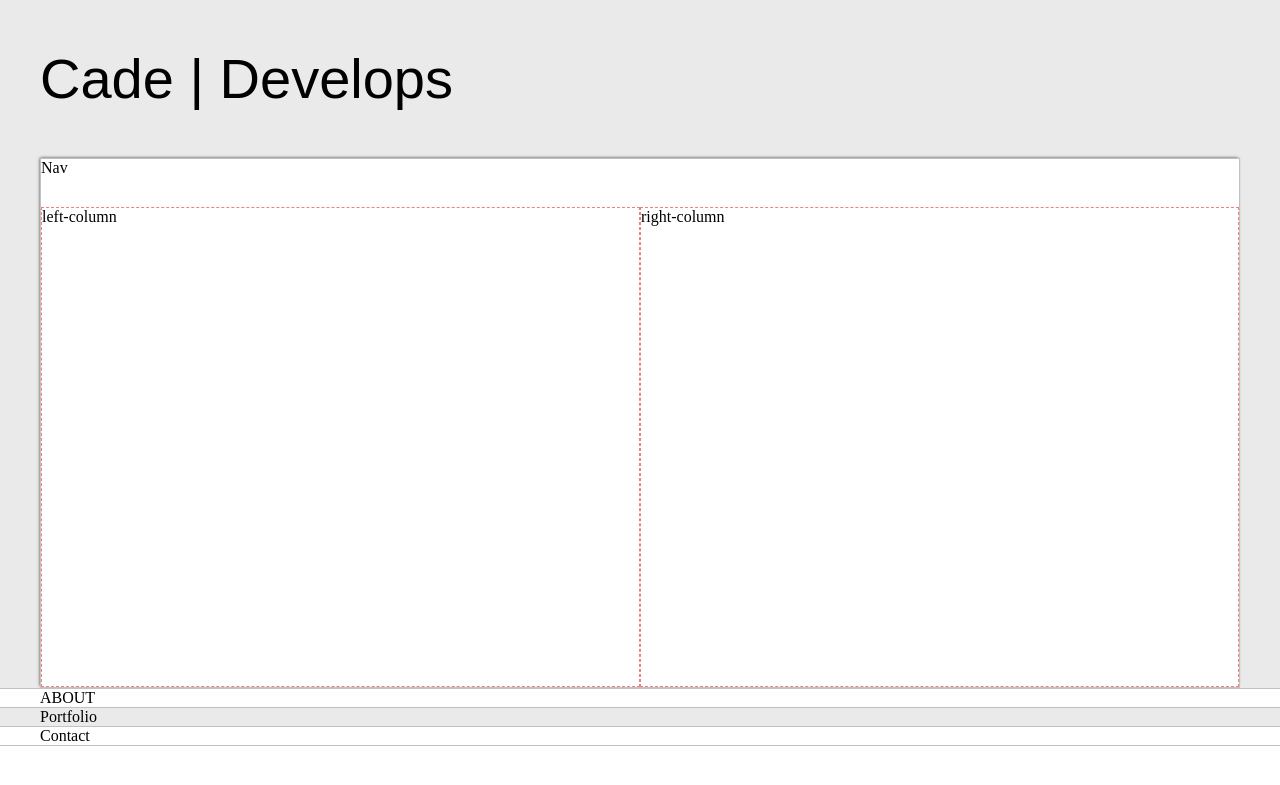
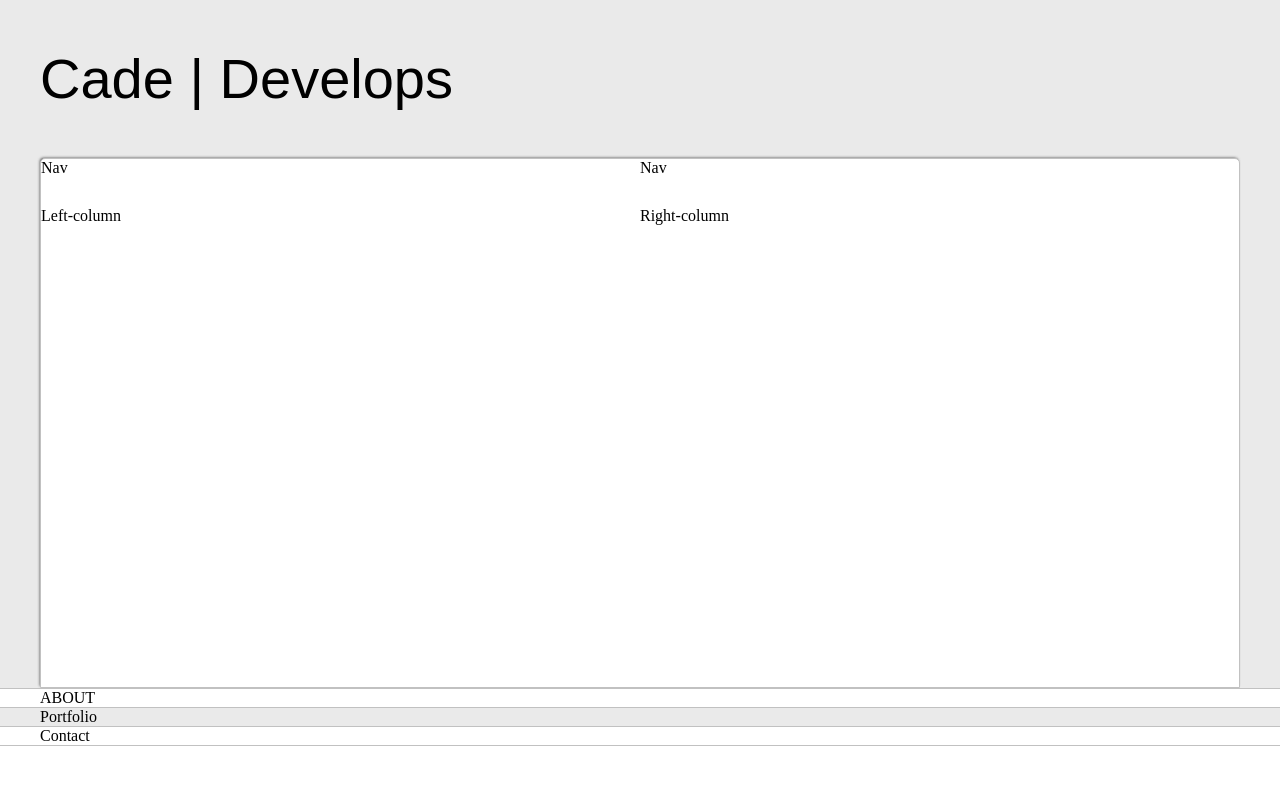
Before and after one commit to cayde-16/cade-portfolio, a Django app: page / in a window 1280 px wide. Shown: the top 785 px of the page. Run offline with Django 4.2, Linux system fonts and the light colour scheme.

Commit message:
Updated home page

```diff
--- a/base/templates/base/home.html
+++ b/base/templates/base/home.html
@@ -74,18 +74,21 @@
         }
         .gretting-wrapper{
             display: grid;
-            justify-content: center;
-            align-items: center;
-            border: 2px dashed lightcoral;
+            text-align: center;
+            align-content: center;
             min-height:10em ;
         }
 
         .intro-wrapper{
             background-color: var(--secondaryColor);
             border: 1px solid var(--borderColor);
+            border-bottom: 1px solid var(--borderColor);
+
+
             -webkit-box-shadow: -1px 1px 3px -1px rgba(0,0,0,0.75);
             -moz-box-shadow: -1px 1px 3px -1px rgba(0,0,0,0.75);
             box-shadow: -1px -1px 3px -1px rgba(0,0,0,0.75);
+            border-radius: 5px 5px 0 0;
 
             display: grid;
             grid-template-columns: 1fr 1fr;
@@ -96,18 +99,14 @@
         }   ;
 
         .nav-wrapper{
-            grid-area:new-wrapper;
-            border: 1px dashed lightcoral ;
+            grid-area:nav-wrapper;
 
         }
-
         .left-column{
-            border: 1px dashed lightcoral ;
             grid-area:left-column;
         }
 
         .right-column{
-            border: 1px dashed lightcoral ;
             grid-area:right-column;
         }
 
@@ -128,20 +127,27 @@
                 <h1>Cade | Develops</h1>
             </div>
 
-
-
             <div class="intro-wrapper">
                 <div class="nav-wrapper">
                     Nav
                 </div>
 
+
+                <div class="navigation">
+                     Nav
+                </div>
+
+
+
+
                 <div class="left-column">
-                    left-column
+                    Left-column
                 </div>
 
                 <div class="right-column">
-                    right-column
+                    Right-column
                 </div>
+
             </div>
 
         </div>
```
